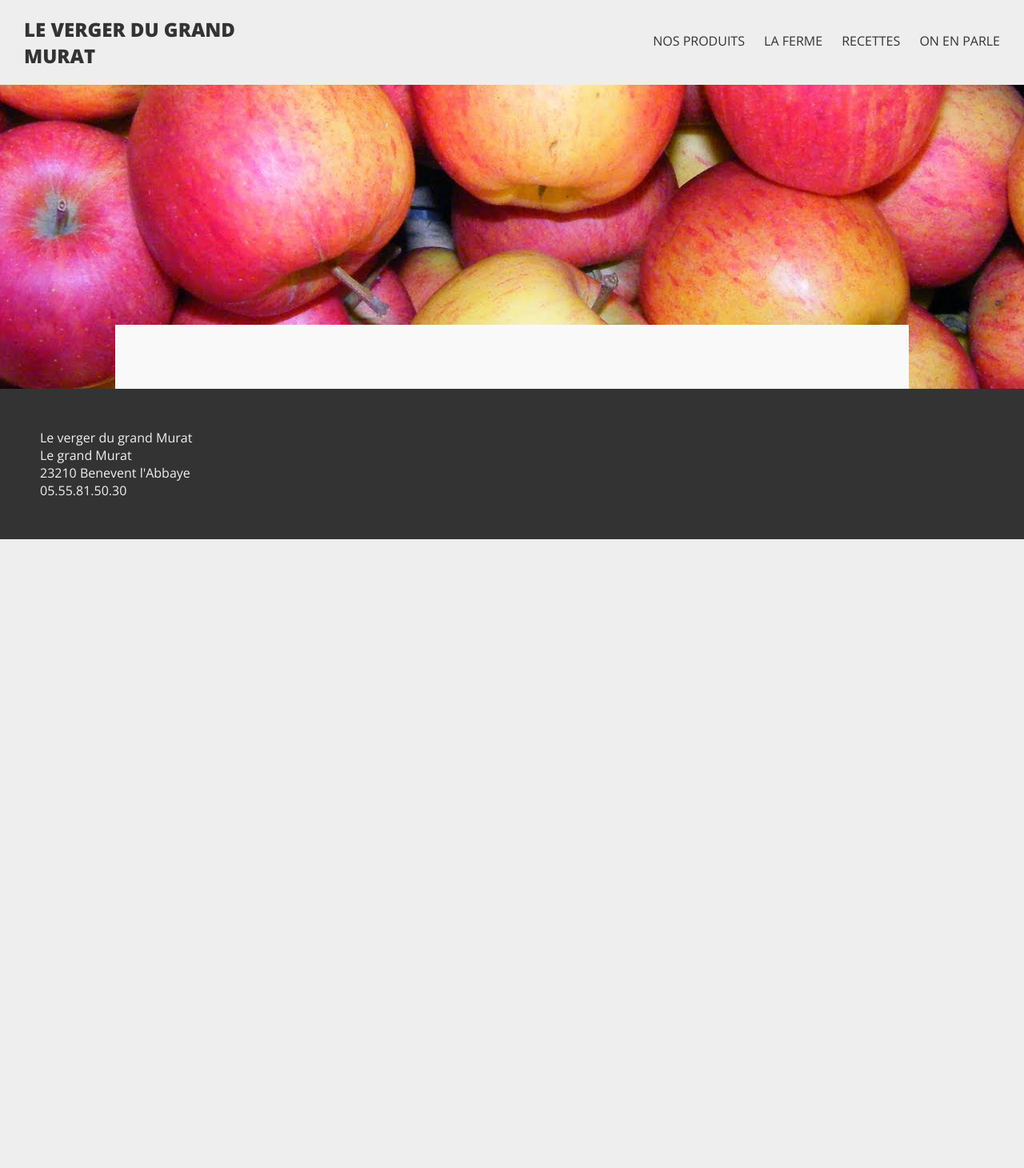
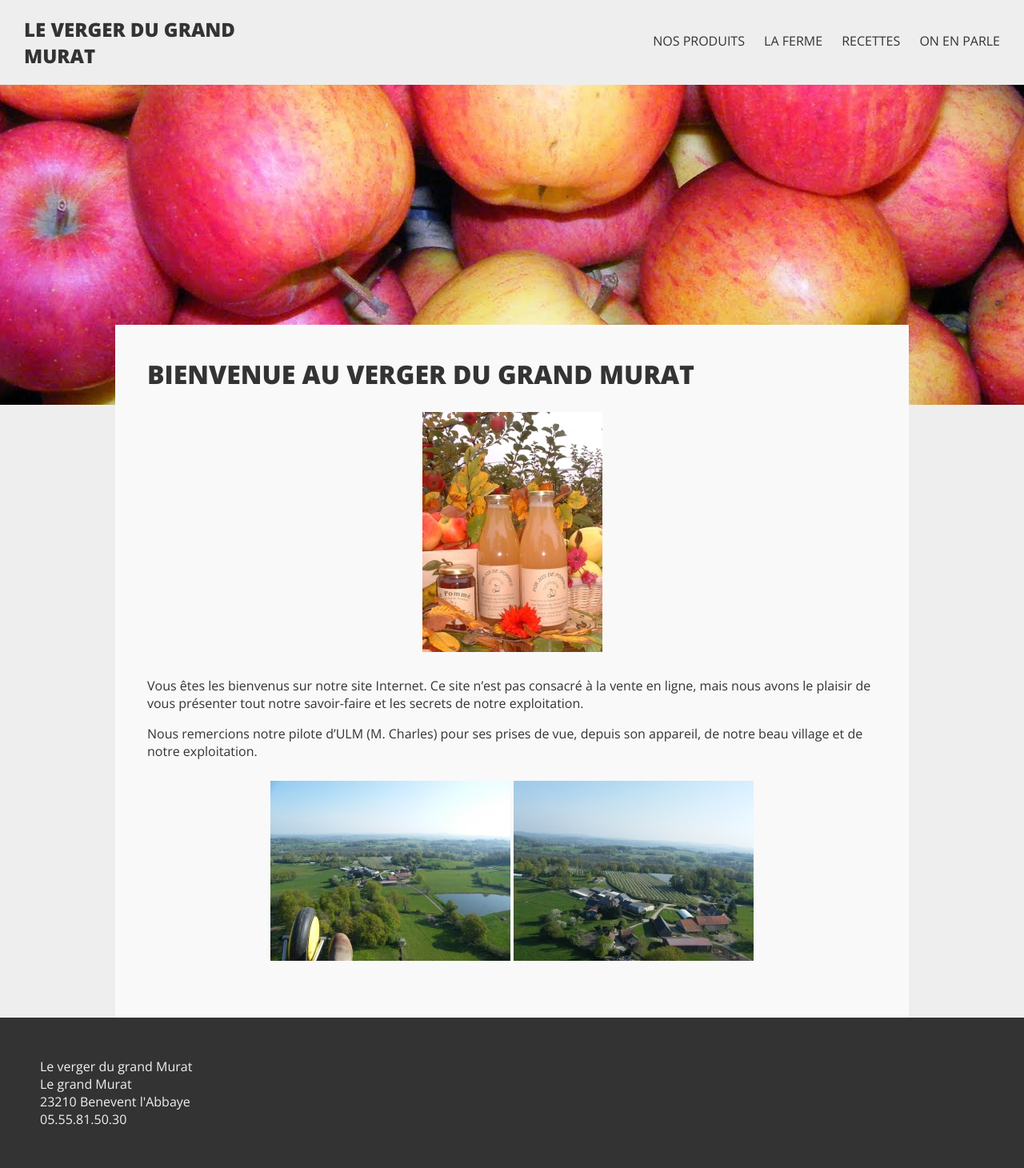
Before and after one commit to vgm23/site, a Jekyll site: the page built from index.md, in a window 1280 px wide. Shown: the whole page at 80% size. Built offline with Jekyll 4.4.1, drawn with Linux system fonts in a browser that asks for light colours; nearby versions of some CDN libraries; before the commit the page ends 900 px from its top, so only the background shows below that.

Commit message:
Première version de la page d'accueil

```diff
--- a/_sass/ui/_content.scss
+++ b/_sass/ui/_content.scss
@@ -15,8 +15,17 @@
   }
 }
 
-
-
 .block {
   margin-top: 50px;
 }
+.image-container {
+  text-align: center;
+  img {
+    margin: 5px;
+    max-width: 100%;
+    @include media-query($screen-md-min) {
+      max-width: 49%;
+      margin: 10px 0;
+    }
+  }
+}
--- a/index.html
+++ /dev/null
@@ -1,8 +0,0 @@
----
-layout: default
-main_css_classname: homepage
----
-
-<div class="home">
-
-</div>
--- /dev/null
+++ b/index.md
@@ -0,0 +1,21 @@
+---
+layout: default
+main_css_classname: homepage
+---
+
+
+# Bienvenue au Verger du Grand Murat
+
+
+<p class="image-container"  markdown="1">
+![Nos produits](/assets/images/home/accueil.jpg)
+</p>
+
+Vous êtes les bienvenus sur notre site Internet. Ce site n’est pas consacré à la vente en ligne, mais nous avons le plaisir de vous présenter tout notre savoir-faire et les secrets de notre exploitation.
+
+Nous remercions notre pilote d’ULM (M. Charles) pour ses prises de vue, depuis son appareil, de notre beau village et de notre exploitation.
+
+<p class="image-container">
+    <a href="/assets/images/home/ulm_1.jpg"><img src="/assets/images/home/ulm_1-vignette.jpg" alt="Vue du ciel" /></a>
+    <a href="/assets/images/home/ulm_2.jpg"><img src="/assets/images/home/ulm_2-vignette.jpg" alt="Vue du ciel" /></a>
+</p>
```
Also changed, not shown: assets/images/home/accueil.jpg (added), assets/images/home/ulm_1-vignette.jpg (added), assets/images/home/ulm_2-vignette.jpg (added), 2 other files.
